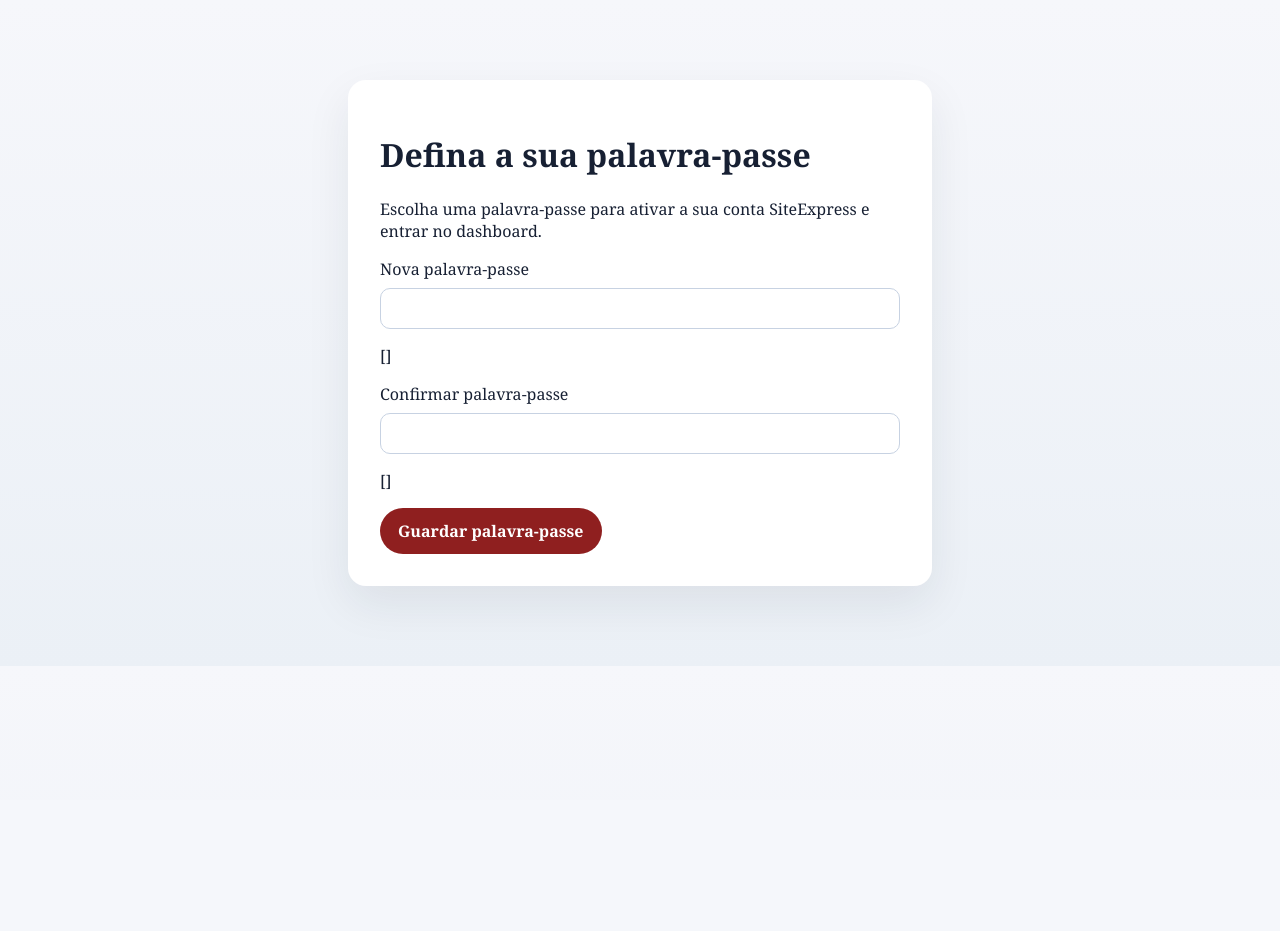
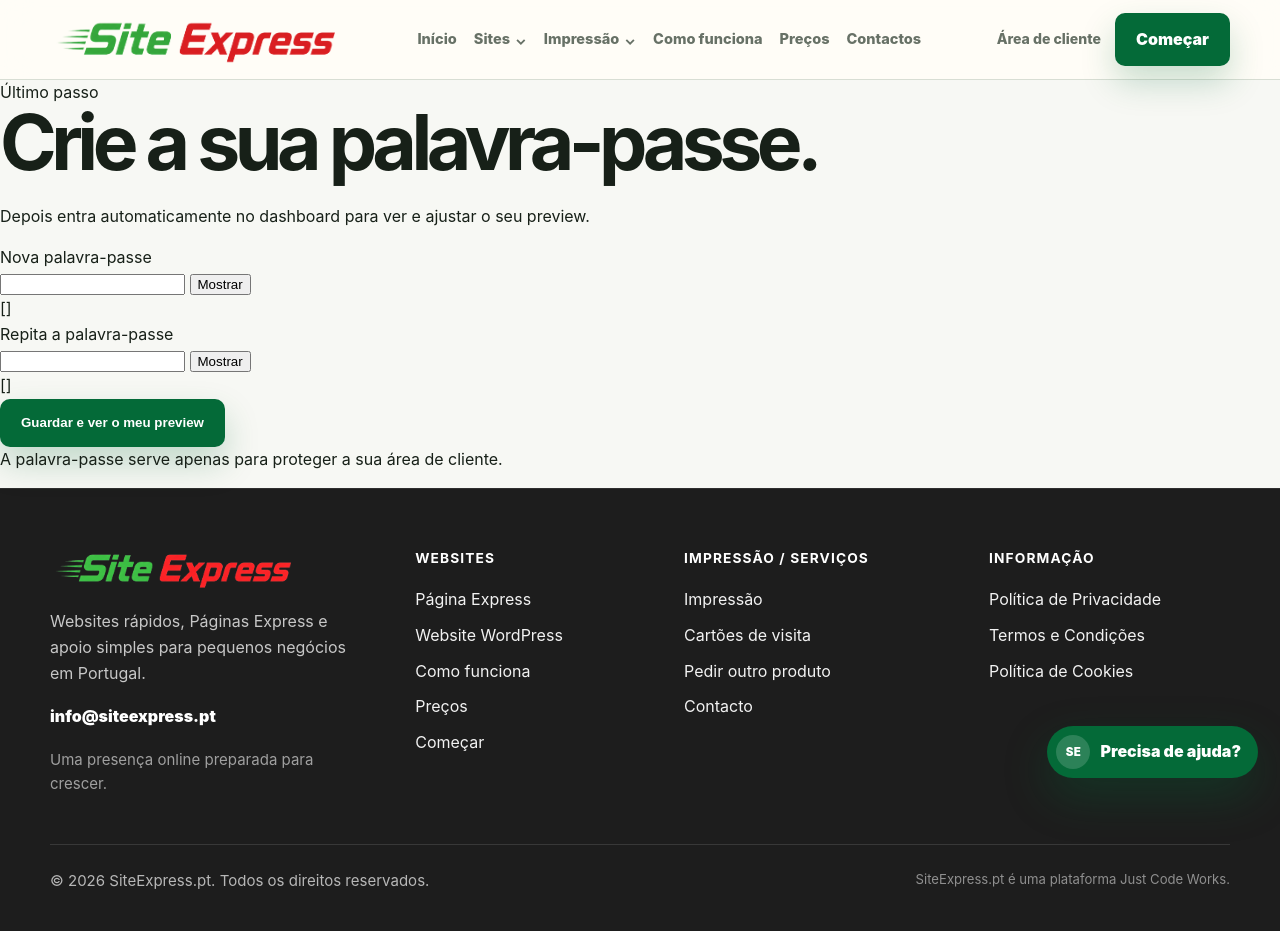
Before and after one commit to joaomcorreia/siteexpress.pt, a Django app: template backend/onboarding/templates/onboarding/account_setup_form.html in a window 1280 px wide. Before the commit the page ends 627 px from the top, so only its background shows below. Run offline with Django 5.2, Linux system fonts and the light colour scheme; the template is opened without the code that fills it, so the values that code supplies are empty, except form fields; tables that the repository leaves empty hold one stand-in row (values such as "Sample post"); form fields are guessed from the names that the template uses.

Commit message:
Refresh onboarding flow: account_setup_form.html

```diff
--- a/backend/onboarding/templates/onboarding/account_setup_form.html
+++ b/backend/onboarding/templates/onboarding/account_setup_form.html
@@ -1,70 +1,67 @@
-{% load i18n %}
-<!DOCTYPE html>
-<html lang="{{ LANGUAGE_CODE|default:'pt' }}">
-<head>
-    <meta charset="utf-8">
-    <meta name="viewport" content="width=device-width, initial-scale=1">
-    <title>Definir palavra-passe</title>
+{% extends "onboarding/public_base.html" %}
+
+{% block title %}Criar palavra-passe | SiteExpress.pt{% endblock %}
+{% block meta_description %}Crie a palavra-passe para aceder ao seu dashboard e ao preview SiteExpress.{% endblock %}
+
+{% block extra_head %}
 <style>
-        body {
-            margin: 0;
-            font-family: Georgia, serif;
-            background: linear-gradient(180deg, #f6f7fb 0%, #ebf0f6 100%);
-            color: #172033;
-        }
-        .card {
-            max-width: 520px;
-            margin: 80px auto;
-            background: #fff;
-            padding: 32px;
-            border-radius: 18px;
-            box-shadow: 0 18px 45px rgba(22, 32, 51, 0.08);
-        }
-        input {
-            width: 100%;
-            margin: 8px 0 16px;
-            padding: 12px 14px;
-            border-radius: 10px;
-            border: 1px solid #c7d2e2;
-            box-sizing: border-box;
-        }
-        button {
-            border: 0;
-            border-radius: 999px;
-            padding: 12px 18px;
-            color: #fff;
-            background: #8f1f1f;
-            font: inherit;
-            font-weight: 700;
-            cursor: pointer;
-        }
-        .errors {
-            color: #a61b1b;
-        }
+  .setup-page{padding:clamp(48px,8vw,95px) 0;background:radial-gradient(circle at 12% 0,rgba(4,106,56,.14),transparent 30rem),var(--bg)}
+  .setup-card{width:min(570px,calc(100% - 28px));margin:auto;padding:clamp(26px,5vw,44px);border:1px solid var(--line);border-radius:22px;background:var(--surface);box-shadow:var(--shadow)}
+  .setup-card h1{font-size:clamp(2.15rem,5vw,3.4rem);letter-spacing:-.06em}.setup-intro{color:var(--muted);font-size:1.05rem}.setup-step{color:var(--primary);font-size:.78rem;font-weight:950;letter-spacing:.12em;text-transform:uppercase}
+  .password-field{margin-top:20px}.password-field label{display:block;margin-bottom:7px;font-weight:900}.password-wrap{position:relative}.password-wrap input{width:100%;min-height:52px;padding:12px 94px 12px 13px;border:1px solid var(--line);border-radius:10px;background:#fff;color:var(--ink);font:inherit}.password-wrap input:focus{outline:3px solid rgba(4,106,56,.12);border-color:var(--primary)}
+  .password-toggle{position:absolute;right:7px;top:7px;bottom:7px;padding:0 11px;border:0;border-radius:8px;background:var(--surface-2);color:var(--primary);cursor:pointer;font:inherit;font-size:.82rem;font-weight:900}.password-help{margin-top:10px;padding:13px 15px;border-radius:10px;background:var(--surface-2);color:var(--muted);font-size:.86rem}.password-help ul{margin:7px 0 0;padding-left:19px}.errorlist{margin:7px 0 0;padding:0;list-style:none;color:#a12a22;font-size:.9rem;font-weight:800}.setup-errors{margin:16px 0;padding:13px 15px;border:1px solid #e5b7b2;border-radius:10px;background:#fff0ee;color:#8d241d}.setup-submit{width:100%;margin-top:24px;border:0;cursor:pointer;font:inherit}.setup-note{margin:14px 0 0;color:var(--muted);font-size:.86rem;text-align:center}
 </style>
-</head>
-<body>
-    <div class="card">
-        <h1>Defina a sua palavra-passe</h1>
-        <p>Escolha uma palavra-passe para ativar a sua conta SiteExpress e entrar no dashboard.</p>
+{% endblock %}
+
+{% block content %}
+<section class="setup-page">
+  <div class="setup-card">
+    <span class="setup-step">Último passo</span>
+    <h1>Crie a sua palavra-passe.</h1>
+    <p class="setup-intro">Depois entra automaticamente no dashboard para ver e ajustar o seu preview.</p>
+
     {% if form.non_field_errors %}
-            <div class="errors">{{ form.non_field_errors }}</div>
+      <div class="setup-errors">{{ form.non_field_errors }}</div>
     {% endif %}
+
     <form method="post">
       {% csrf_token %}
-            <p>
+      <div class="password-field">
         <label for="{{ form.new_password1.id_for_label }}">Nova palavra-passe</label>
+        <div class="password-wrap">
           {{ form.new_password1 }}
+          <button class="password-toggle" type="button" data-password-toggle="{{ form.new_password1.id_for_label }}">Mostrar</button>
+        </div>
         {{ form.new_password1.errors }}
-                {% if form.new_password1.help_text %}<span class="errors" style="display:block;color:#5f6c84;">{{ form.new_password1.help_text|safe }}</span>{% endif %}
-            </p>
-            <p>
-                <label for="{{ form.new_password2.id_for_label }}">Confirmar palavra-passe</label>
+        {% if form.new_password1.help_text %}<div class="password-help">{{ form.new_password1.help_text|safe }}</div>{% endif %}
+      </div>
+
+      <div class="password-field">
+        <label for="{{ form.new_password2.id_for_label }}">Repita a palavra-passe</label>
+        <div class="password-wrap">
           {{ form.new_password2 }}
+          <button class="password-toggle" type="button" data-password-toggle="{{ form.new_password2.id_for_label }}">Mostrar</button>
+        </div>
         {{ form.new_password2.errors }}
-            </p>
-            <button type="submit">Guardar palavra-passe</button>
+      </div>
+
+      <button class="btn btn-primary setup-submit" type="submit">Guardar e ver o meu preview</button>
+      <p class="setup-note">A palavra-passe serve apenas para proteger a sua área de cliente.</p>
     </form>
   </div>
-</body>
-</html>
+</section>
+
+<script>
+(() => {
+  document.querySelectorAll("[data-password-toggle]").forEach((button) => {
+    button.addEventListener("click", () => {
+      const input = document.getElementById(button.dataset.passwordToggle);
+      if (!input) return;
+      const show = input.type === "password";
+      input.type = show ? "text" : "password";
+      button.textContent = show ? "Ocultar" : "Mostrar";
+    });
+  });
+})();
+</script>
+{% endblock %}
```
Lines whose indentation alone changed are shown as unchanged.
